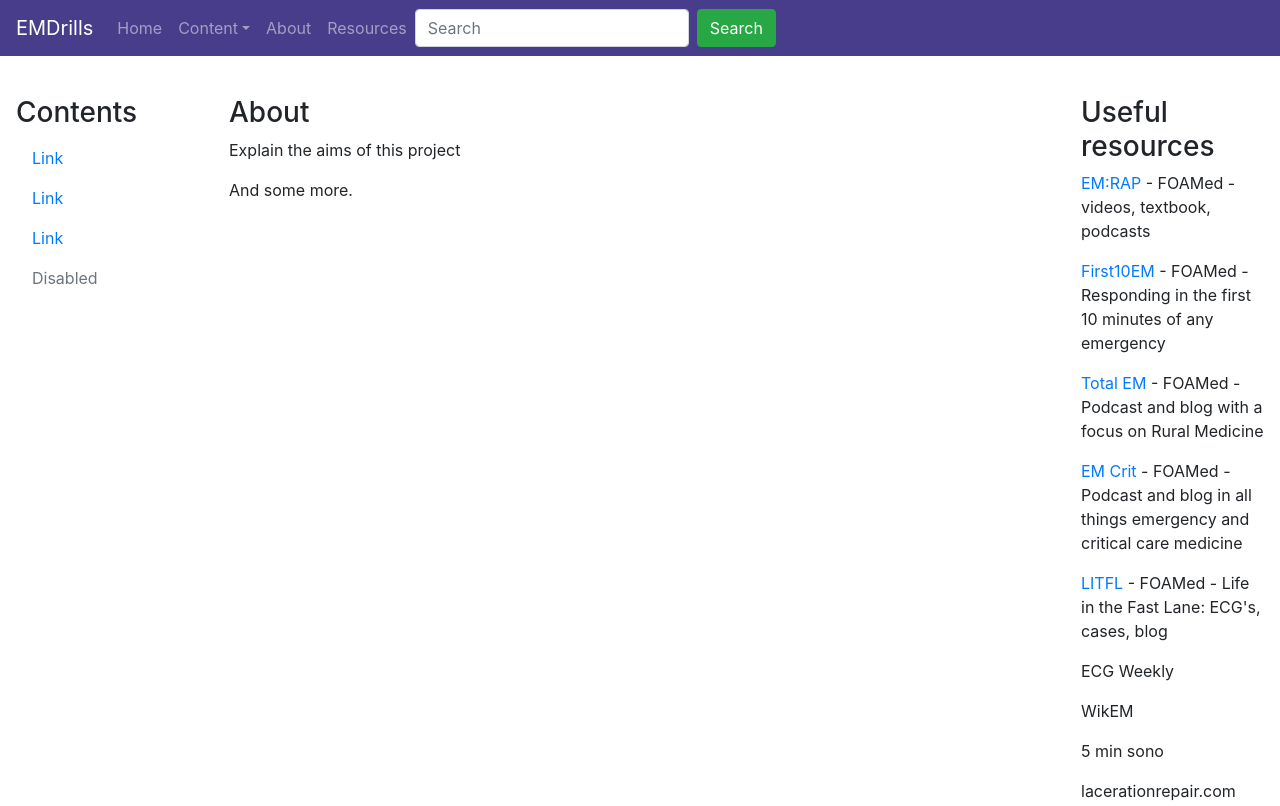
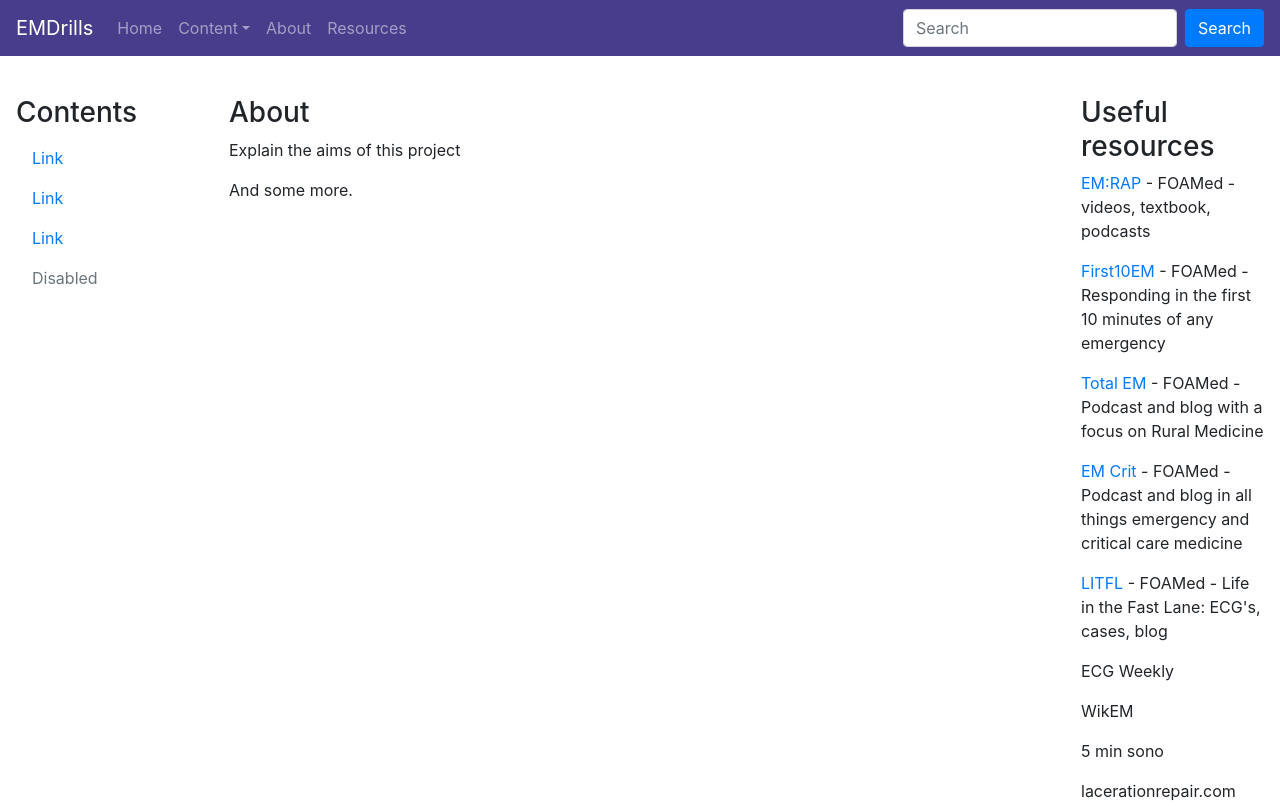
Before and after one commit to DantonCorbel/EMDrills, a plain HTML site: page index.html in a window 1280 px wide. Shown: the top 806 px of the page. Drawn offline with nearby package versions, Linux system fonts and the light colour scheme.

Commit message:
try move search to right

```diff
--- a/index.html
+++ b/index.html
@@ -38,9 +38,9 @@
       </li>
       </ul>
 
-      <form class="form-inline" action="/action_page.php">
+      <form class="form-inline ml-auto" action="/action_page.php">
     <input class="form-control mr-sm-2" type="text" placeholder="Search">
-    <button class="btn btn-success" type="submit">Search</button>
+    <button class="btn btn-primary" type="submit">Search</button>
   </form>
       <!-- <ul class="nav navbar-nav navbar-right">
         <li><a href="#"><span class="glyphicon glyphicon-user"></span> Sign Up</a></li>
```
